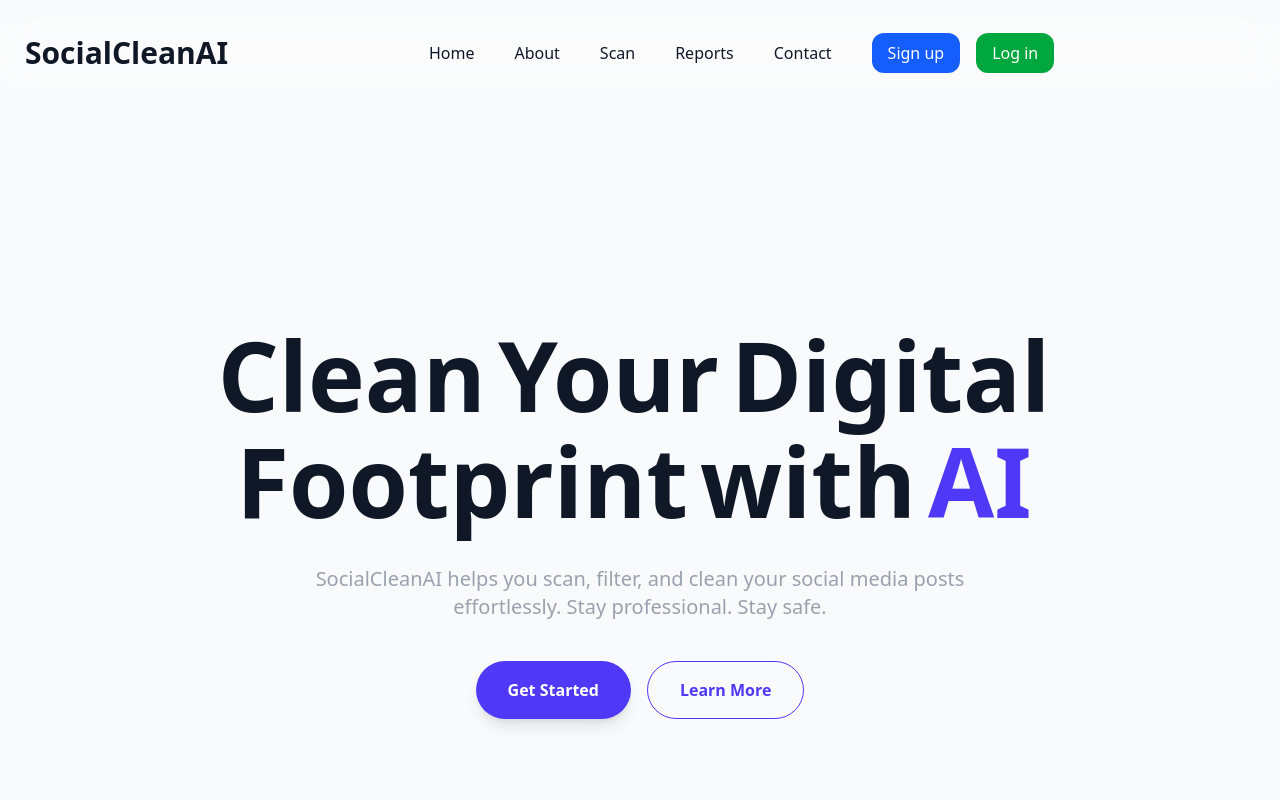
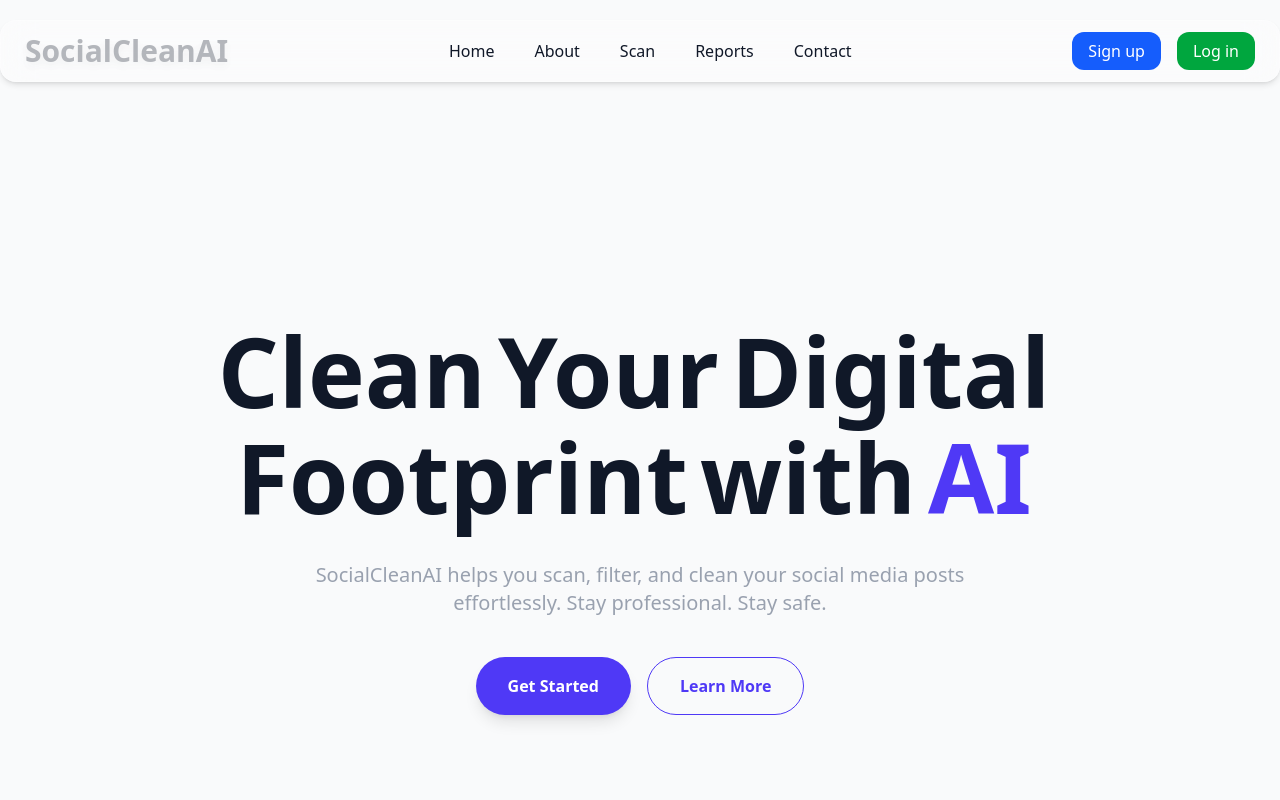
Before and after one commit to arfatkazi/SocialClean.AI, a React (Vite) app in the folder frontend/socialcleanAI/: page / in a window 1280 px wide. Shown: the top 800 px of the page. Built offline with nearby package versions, Linux system fonts and the light colour scheme.

Commit message:
frontend now changes

```diff
--- a/frontend/socialcleanAI/src/App.jsx
+++ b/frontend/socialcleanAI/src/App.jsx
@@ -1,18 +1,18 @@
 import { Routes, Route } from "react-router-dom";
 import Navbar from "./components/Navbar";
+import Footer from "./components/Homepage/Footer";
+
+// Pages
 import HomePage from "./pages/HomePage";
+import About from "./pages/About";
+import Scan from "./pages/Scan";
+import Dashboard from "./pages/Dashboard";
+import Contact from "./pages/Contact";
 import AuthPage from "./pages/AuthPage";
 import ForgotPassword from "./pages/ForgotPassword";
 import ResetPassword from "./pages/ResetPassword";
-import Dashboard from "./pages/Dashboard";
-import Footer from "./components/Homepage/Footer";
-import Contact from "./pages/Contact";
 
-// New pages
-import About from "./pages/About"; // create About.js
-import Scan from "./pages/Scan"; // create Scan.js
-
-// Reports Placeholder
+// Reports placeholder page
 function Reports() {
   return (
     <section className="py-16 px-6 text-center">
@@ -39,22 +39,22 @@ function Reports() {
 
 export default function App() {
   return (
-    <div className="flex flex-col min-h-screen bg-gray-50 dark:bg-gray-900 text-gray-900 dark:text-white transition-colors duration-300 pb-5">
-      {/* Navbar always on top */}
+    <div className="flex flex-col min-h-screen bg-gray-50 dark:bg-gray-900 text-gray-900 dark:text-white transition-colors duration-300">
+      {/* Navbar */}
       <Navbar />
 
-      {/* Main content fills remaining space */}
+      {/* Main content */}
       <main className="flex-grow">
         <Routes>
-          {/* Core Pages */}
+          {/* Core pages */}
           <Route path="/" element={<HomePage />} />
           <Route path="/about" element={<About />} />
+          <Route path="/scan" element={<Scan />} />
           <Route path="/dashboard" element={<Dashboard />} />
-          <Route path="/scan" element={<Scan />} />
           <Route path="/reports" element={<Reports />} />
           <Route path="/contact" element={<Contact />} />
 
-          {/* Auth Pages */}
+          {/* Auth pages */}
           <Route path="/login" element={<AuthPage />} />
           <Route path="/signup" element={<AuthPage />} />
           <Route path="/forgot-password" element={<ForgotPassword />} />
@@ -62,7 +62,7 @@ export default function App() {
         </Routes>
       </main>
 
-      {/* Footer stays at the bottom */}
+      {/* Footer */}
       <Footer />
     </div>
   );
--- a/frontend/socialcleanAI/src/components/Navbar.jsx
+++ b/frontend/socialcleanAI/src/components/Navbar.jsx
@@ -13,54 +13,95 @@ export default function Navbar() {
     { to: "/contact", label: "Contact" },
   ];
 
+  const containerVariants = {
+    hidden: { opacity: 0 },
+    show: { opacity: 1, transition: { staggerChildren: 0.1 } },
+  };
+
+  const itemVariants = {
+    hidden: { opacity: 0, y: -20 },
+    show: {
+      opacity: 1,
+      y: 0,
+      transition: { type: "spring", stiffness: 200, damping: 20 },
+    },
+  };
+
   return (
     <nav className="sticky top-5 z-50">
       <div
-        className="max-w-7xl mx-auto px-6 py-3 flex justify-between items-center
+        className="max-w-7xl mx-auto px-6 py-3 flex items-center justify-between
                     bg-white/30 dark:bg-gray-800/40 backdrop-blur-lg border border-white/30 dark:border-gray-400/40
-        rounded-2xl transition-colors duration-500"
+                    rounded-2xl transition-colors duration-500 shadow-md"
       >
         {/* Logo */}
+        <motion.div
+          initial={{ opacity: 0 }}
+          animate={{ opacity: [0.3, 1, 0.3] }}
+          transition={{ repeat: Infinity, duration: 2, ease: "easeInOut" }}
+          whileHover={{ scale: 1.1, color: "#6366f1" }}
+        >
           <Link
+            className="text-3xl font-bold text-gray-900 dark:text-white drop-shadow-lg"
             to="/"
-          className="text-3xl font-bold text-gray-900 dark:text-white"
           >
             SocialCleanAI
           </Link>
+        </motion.div>
 
-        {/* Desktop Menu */}
-        <div className="hidden md:flex items-center justify-center flex-1 space-x-10">
-          {navLinks.map((link, i) => (
+        {/* Center Links */}
+        <motion.div
+          className="hidden md:flex items-center space-x-10 mx-auto"
+          variants={containerVariants}
+          initial="hidden"
+          animate="show"
+        >
+          {navLinks.map((link) => (
             <motion.div
               key={link.to}
-              initial={{ opacity: 0, y: -10 }}
-              animate={{ opacity: 1, y: 0 }}
-              transition={{ delay: i * 0.1 }}
+              variants={itemVariants}
+              whileHover={{ scale: 1.03, color: "#6366f1" }}
             >
               <Link
+                className="text-gray-900 dark:text-white font-medium transition-all duration-200"
                 to={link.to}
-                className="text-gray-900 dark:text-white hover:text-indigo-600 transition font-medium"
               >
                 {link.label}
               </Link>
             </motion.div>
           ))}
+        </motion.div>
 
         {/* Auth Buttons */}
-          <div className="flex items-center space-x-4">
+        <div className="hidden md:flex space-x-4">
+          <motion.div
+            whileHover={{
+              scale: 1.05,
+              y: -1,
+              boxShadow: "0px 4px 10px rgba(0,0,0,0.15)",
+            }}
+          >
             <Link
+              className="px-4 py-2 rounded-xl bg-blue-600 text-white font-medium hover:bg-indigo-700 transition-all duration-200"
               to="/signup"
-              className="px-4 py-2 rounded-xl bg-blue-600 text-white font-medium hover:bg-black transition-colors duration-300"
             >
               Sign up
             </Link>
+          </motion.div>
+          <motion.div
+            whileHover={{
+              scale: 1.05,
+              y: -1,
+              boxShadow: "0px 4px 10px rgba(0,0,0,0.15)",
+            }}
+          >
             <Link
+              className="px-4 py-2 rounded-xl bg-green-600 text-white font-medium hover:bg-emerald-700 transition-all duration-200"
               to="/login"
-              className="px-4 py-2 rounded-xl bg-green-600 text-white font-medium hover:bg-black transition-colors duration-300"
             >
               Log in
             </Link>
-          </div>
+          </motion.div>
         </div>
 
         {/* Mobile Menu Button */}
@@ -68,9 +109,9 @@ export default function Navbar() {
           className="md:hidden flex flex-col space-y-1 focus:outline-none"
           onClick={() => setIsOpen(!isOpen)}
         >
-          <span className="w-6 h-0.5 bg-gray-800 dark:bg-gray-200"></span>
-          <span className="w-6 h-0.5 bg-gray-800 dark:bg-gray-200"></span>
-          <span className="w-6 h-0.5 bg-gray-800 dark:bg-gray-200"></span>
+          <span className="w-6 h-0.5 bg-gray-800 dark:bg-gray-200 rounded-full"></span>
+          <span className="w-6 h-0.5 bg-gray-800 dark:bg-gray-200 rounded-full"></span>
+          <span className="w-6 h-0.5 bg-gray-800 dark:bg-gray-200 rounded-full"></span>
         </button>
       </div>
 
@@ -78,10 +119,10 @@ export default function Navbar() {
       <AnimatePresence>
         {isOpen && (
           <motion.div
-            initial={{ opacity: 0, y: -15 }}
+            initial={{ opacity: 0, y: -20 }}
             animate={{ opacity: 1, y: 0 }}
-            exit={{ opacity: 0, y: -15 }}
-            transition={{ duration: 0.3 }}
+            exit={{ opacity: 0, y: -20 }}
+            transition={{ type: "spring", stiffness: 180, damping: 20 }}
             className="md:hidden bg-white/40 dark:bg-gray-800/60 backdrop-blur-md
                         border-t border-white/20 dark:border-gray-700/40 shadow-lg rounded-b-2xl
                         p-4 space-y-4 mt-3"
@@ -91,34 +132,62 @@ export default function Navbar() {
                 key={link.to}
                 initial={{ opacity: 0, x: -20 }}
                 animate={{ opacity: 1, x: 0 }}
-                transition={{ delay: i * 0.1 }}
+                transition={{
+                  type: "spring",
+                  stiffness: 180,
+                  damping: 20,
+                  delay: i * 0.08,
+                }}
+                whileHover={{ scale: 1.03, color: "#6366f1" }}
               >
                 <Link
+                  className="block text-center text-gray-900 dark:text-white font-medium transition-all duration-200"
                   to={link.to}
                   onClick={() => setIsOpen(false)}
-                  className="block text-center text-gray-900 dark:text-white hover:text-indigo-600 transition font-medium"
                 >
                   {link.label}
                 </Link>
               </motion.div>
             ))}
 
-            <div className="flex flex-col space-y-3">
+            {/* Mobile Auth Buttons */}
+            <motion.div
+              className="flex flex-col space-y-3"
+              initial={{ opacity: 0, y: -10 }}
+              animate={{ opacity: 1, y: 0 }}
+              transition={{ type: "spring", stiffness: 180, damping: 20 }}
+            >
+              <motion.div
+                whileHover={{
+                  scale: 1.05,
+                  y: -1,
+                  boxShadow: "0px 4px 10px rgba(0,0,0,0.15)",
+                }}
+              >
                 <Link
+                  className="block text-center px-4 py-2 font-medium rounded-lg bg-blue-600 text-white hover:bg-indigo-700 transition-all duration-200"
                   to="/signup"
                   onClick={() => setIsOpen(false)}
-                className="block text-center px-4 py-2 font-medium rounded-lg bg-blue-600 text-white hover:bg-black transition-colors duration-300"
                 >
                   Sign up
                 </Link>
+              </motion.div>
+              <motion.div
+                whileHover={{
+                  scale: 1.05,
+                  y: -1,
+                  boxShadow: "0px 4px 10px rgba(0,0,0,0.15)",
+                }}
+              >
                 <Link
+                  className="block text-center px-4 py-2 font-medium rounded-lg bg-green-600 text-white hover:bg-emerald-700 transition-all duration-200"
                   to="/login"
                   onClick={() => setIsOpen(false)}
-                className="block text-center px-4 py-2 font-medium rounded-lg bg-green-600 text-white hover:bg-black transition-colors duration-300"
                 >
                   Log in
                 </Link>
-            </div>
+              </motion.div>
+            </motion.div>
           </motion.div>
         )}
       </AnimatePresence>
```
Lines whose indentation alone changed are shown as unchanged.
